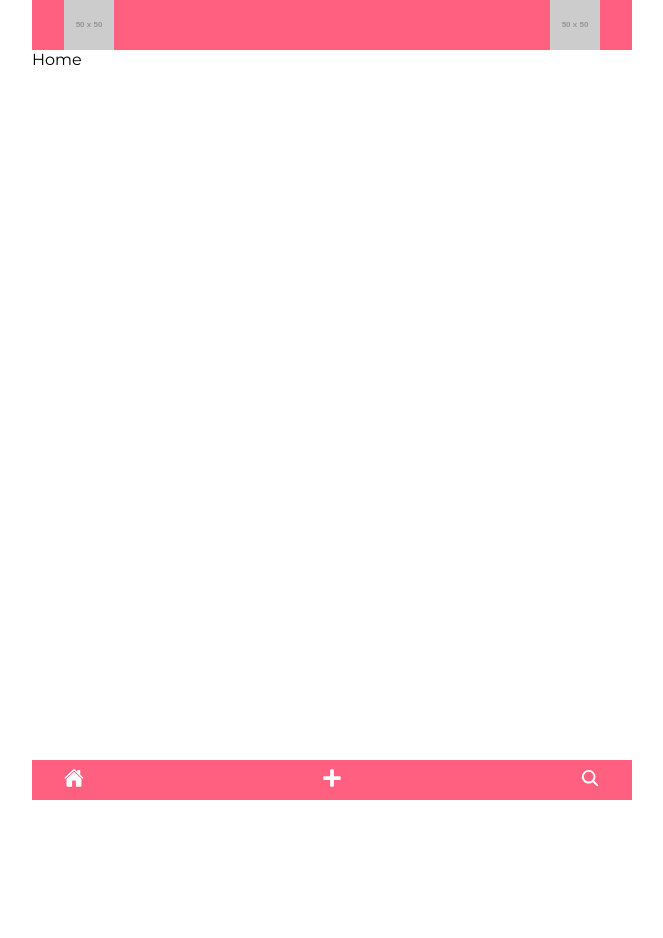
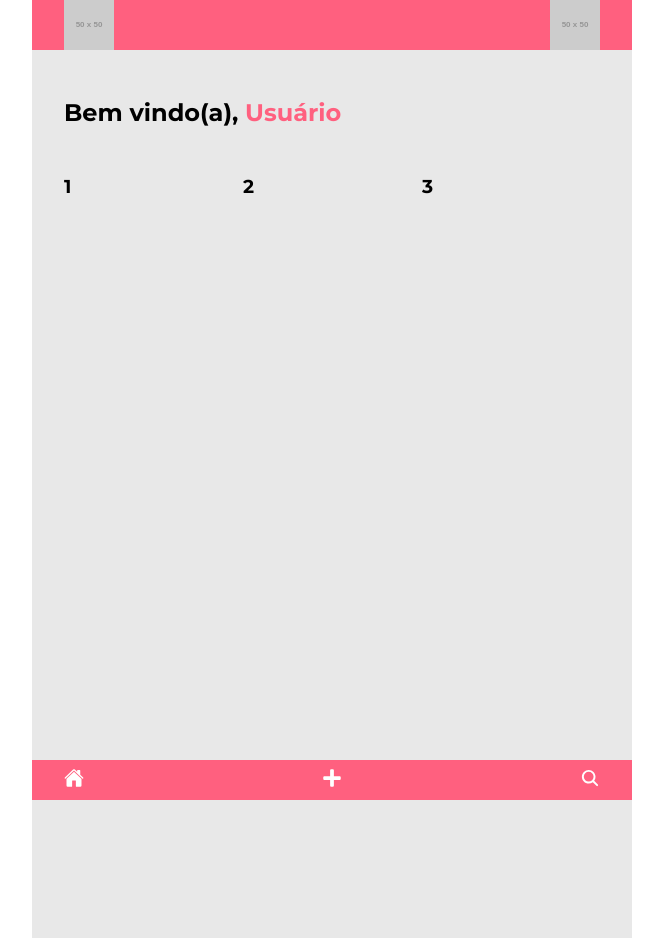
Before and after one commit to vinimateuslima/naminhaestante, a React (Vite) app in the folder frontend/: page / in a window 1280 px wide. Shown: the whole page, without its empty margins (308-971 px from the left). Before the commit the page ends 890 px from the top, so only its background shows below. Built offline with nearby package versions, Linux system fonts and the light colour scheme; no server answers.

Commit message:
em andamento

```diff
--- a/frontend/package.json
+++ b/frontend/package.json
@@ -15,7 +15,9 @@
     "react-dom": "^18.3.1",
     "react-icons": "^5.2.1",
     "react-router-dom": "^6.26.0",
-    "react-toastify": "^10.0.5"
+    "react-slick": "^0.30.2",
+    "react-toastify": "^10.0.5",
+    "slick-carousel": "^1.8.1"
   },
   "devDependencies": {
     "@types/react": "^18.3.3",
--- a/frontend/src/App.css
+++ b/frontend/src/App.css
@@ -3,6 +3,10 @@
   margin: 0;
   box-sizing: border-box;
   font-family: Montserrat;
+}
+
+.container {
+  background-color: #E8E8E8;
 }
 
 #root {
--- /dev/null
+++ b/frontend/src/axios-config.js
@@ -0,0 +1,9 @@
+import axios from 'axios'
+
+axios.defaults.baseURL = 'http://localhost:3000/'
+
+axios.defaults.headers.post["Content-Type"] = "application/json"
+
+axios.defaults.timeout = 10000
+
+export default axios;
--- /dev/null
+++ b/frontend/src/components/Carousel/Carousel.jsx
@@ -0,0 +1,51 @@
+import "./Carousel.css";
+
+import "slick-carousel/slick/slick.css";
+import "slick-carousel/slick/slick-theme.css";
+import Slider from "react-slick";
+
+const Carousel = () => {
+  const settings = {
+    dots: false,
+    infinite: true,
+    speed: 500,
+    slidesToShow: 3,
+    slidesToScroll: 3,
+    arrows: false,
+  };
+  return (
+    <div className="slider-container">
+      <Slider {...settings}>
+        <div>
+          <h3>1</h3>
+        </div>
+        <div>
+          <h3>2</h3>
+        </div>
+        <div>
+          <h3>3</h3>
+        </div>
+        <div>
+          <h3>4</h3>
+        </div>
+        <div>
+          <h3>5</h3>
+        </div>
+        <div>
+          <h3>6</h3>
+        </div>
+        <div>
+          <h3>7</h3>
+        </div>
+        <div>
+          <h3>8</h3>
+        </div>
+        <div>
+          <h3>9</h3>
+        </div>
+      </Slider>
+    </div>
+  );
+};
+
+export default Carousel;
--- a/frontend/src/routes/Home.css
+++ b/frontend/src/routes/Home.css
@@ -1,3 +1,13 @@
 #home {
+    padding: 0 2em;
     min-height: 100vh;
 }
+
+.bem-vindo {
+    margin: 2em 0;
+    font-size: 1.5em;
+}
+
+.bem-vindo span {
+    color: var(--primary-color);
+}
--- a/frontend/src/routes/Home.jsx
+++ b/frontend/src/routes/Home.jsx
@@ -1,13 +1,45 @@
 import Header from "../components/Header";
+import Carousel from "../components/Carousel/Carousel";
+import axios from "../axios-config";
 
-import './Home.css'
+import { useState, useEffect } from "react";
+
+import "./Home.css";
 
 const Home = () => {
+ // const [books, setBooks] = useState([]);
+  const [categories, setCategories] = useState({});
+
+  useEffect(() => {
+    const getBooks = async () => {
+      const res = await axios.get("users/books/66a3f31891ae8751357cda7f");
+
+      const categorizedBooks = res.data.reduce((acc, book) => {
+        book.bookId.categories.forEach((category) => {
+          if (!acc[category]) {
+            acc[category] = [];
+          }
+          acc[category].push(book);
+        });
+        return acc;
+      }, {});
+
+      setCategories(categorizedBooks);
+    };
+
+    getBooks();
+  }, []);
+
   return (
     <>
       <Header />
       <div id="home">
-        Home
+        <h1 className="bem-vindo">
+          Bem vindo(a), <span>Usuário</span>
+        </h1>
+        <Carousel />
+
+        {console.log(categories)}
       </div>
     </>
   );
```
Also changed, not shown: frontend/src/components/Carousel/Carousel.css (added), frontend/src/data/FilterData.jsx (added).
